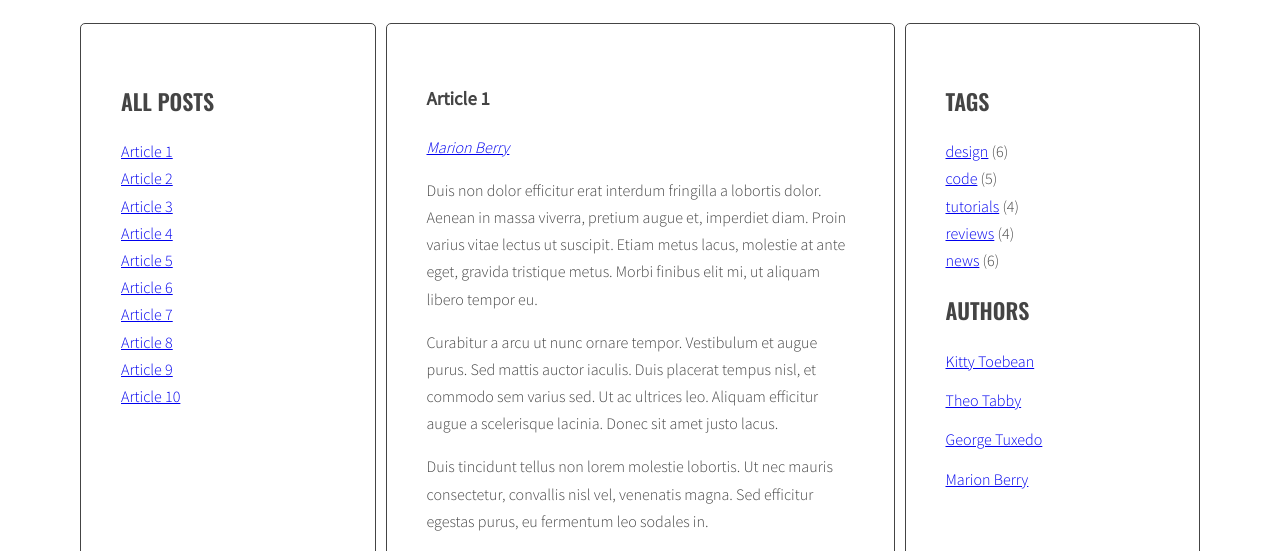
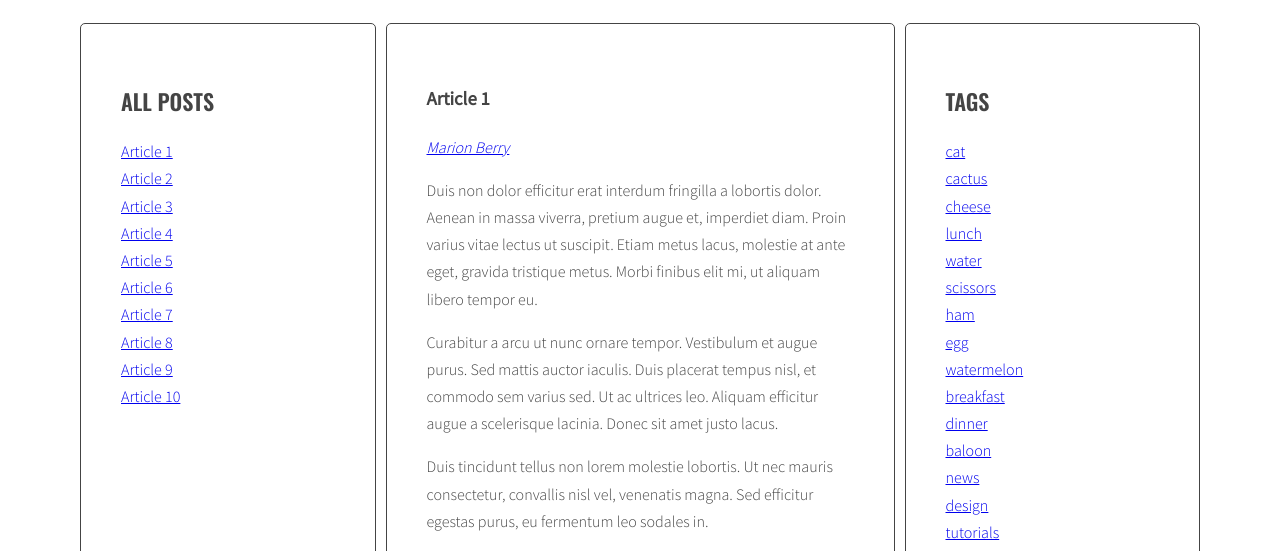
Before and after one commit to 88080888/javascript-Blog, a website: page index.html in a window 1280 px wide. Shown: the part 220-771 px from the top of the page. Drawn offline with nearby package versions, Linux system fonts and the light colour scheme.

Commit message:
add code in js to display tag list on the right side

```diff
--- a/index.html
+++ b/index.html
@@ -184,11 +184,6 @@
                 <aside class="sidebar">
                     <h2 class="section-title">Tags</h2>
                     <ul class="list tags">
-                    <li><a href="#">design</a> <span>(6)</span></li>
-                    <li><a href="#">code</a> <span>(5)</span></li>
-                    <li><a href="#">tutorials</a> <span>(4)</span></li>
-                    <li><a href="#">reviews</a> <span>(4)</span></li>
-                    <li><a href="#">news</a> <span>(6)</span></li>
                     </ul>
                     <h2 class="section-title">Authors</h2>
                     <ul class="list authors">
--- a/js/script.js
+++ b/js/script.js
@@ -44,7 +44,8 @@ const optArticleSelector = '.post',
   optTitleSelector = '.post-title',
   optTitleListSelector = '.titles',
   optArticleTagsSelector = '.post-tags .list',
-  optArticleAuthorsSelector = '.post-author';
+  optArticleAuthorsSelector = '.post-author',
+  optTagsListSelector = '.tags.list';
 
 function generateTitleLinks(customSelector = ''){
 
@@ -83,9 +84,14 @@ function generateTitleLinks(customSelector = ''){
 generateTitleLinks();
 
 function generateTags(){
+
+  /* [NEW] create a new variable allTags with an empty array */
+  let allTags = [];
+
   /* find all articles */
   //znajduję wszystkie artykuły w dokumencie zawierjące listę artykułów optArticleSecector(.post)
   const articles = document.querySelectorAll(optArticleSelector);
+
 
   /* START LOOP: for every article: */
   for (let article of articles) {
@@ -118,6 +124,11 @@ function generateTags(){
       /* add generated code to html variable */
       html = html + ' ' + linkHTML;
 
+      /* [NEW] check if this link is NOT already in allTags */
+      if(allTags.indexOf(linkHTML) == -1){
+        /* [NEW] add generated code to allTags array */
+        allTags.push(linkHTML);
+      }
 
     /* END LOOP: for each tag */
     }
@@ -125,6 +136,12 @@ function generateTags(){
     titleList.insertAdjacentHTML('beforeend', html);
   }
   /* END LOOP: for every article: */
+
+  /* [NEW] find list of tags in right column */
+  const tagList = document.querySelector('.tags');
+
+  /* [NEW] add html from allTags to tagList */
+  tagList.innerHTML = allTags.join(' ');
 }
 generateTags();
 
```
